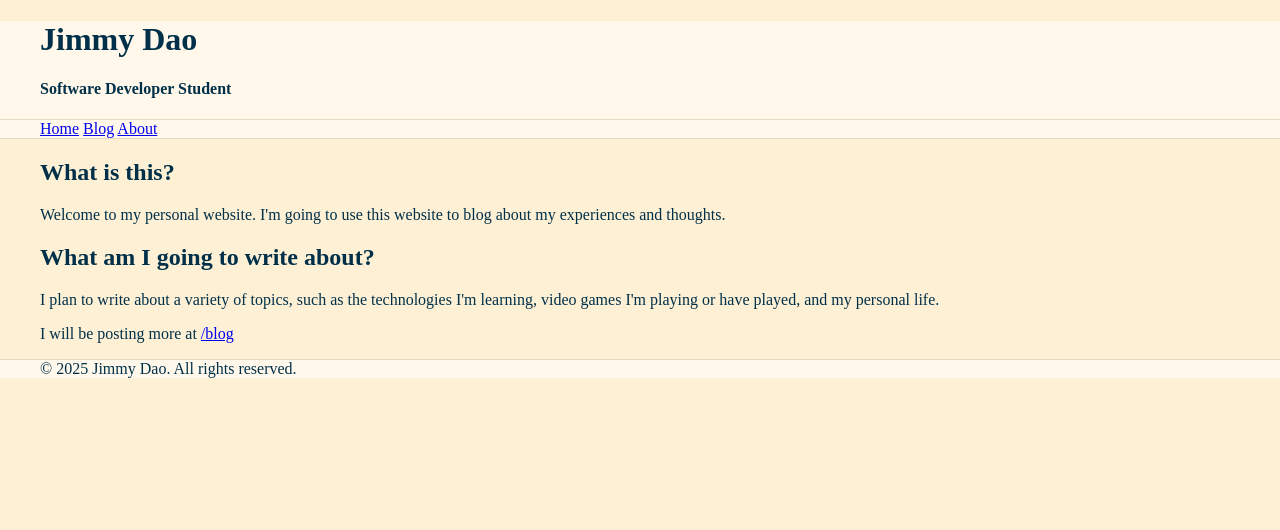
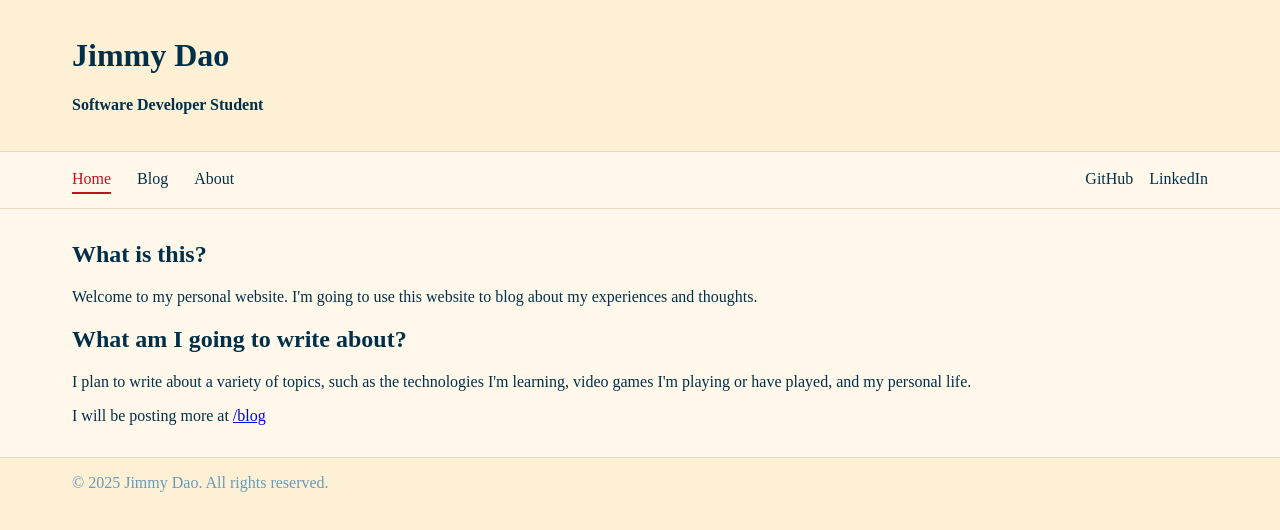
Before and after one commit to Daojim/personal-website, a React (Vite) app in the folder apps/client/: page / in a window 1280 px wide. Shown: the top 530 px of the page. Built offline with nearby package versions, Linux system fonts and the light colour scheme.

Commit message:
Change CSS for site layout and navigation bar

```diff
--- a/apps/client/src/components/Nav.tsx
+++ b/apps/client/src/components/Nav.tsx
@@ -5,8 +5,18 @@ function Nav() {
     <>
       <nav>
         <div className="container">
-          <NavLink to="/">Home</NavLink> <NavLink to="/blog">Blog</NavLink>{" "}
-          <NavLink to="/about">About</NavLink>
+          <div className="internalNav">
+            <NavLink to="/">Home</NavLink> <NavLink to="/blog">Blog</NavLink>{" "}
+            <NavLink to="/about">About</NavLink>
+          </div>
+          <div className="externalNav">
+            <NavLink to="https://github.com/daojim" target="_blank">
+              GitHub
+            </NavLink>
+            <NavLink to="https://www.linkedin.com/in/daojim/" target="_blank">
+              LinkedIn
+            </NavLink>
+          </div>
         </div>
       </nav>
     </>
--- a/apps/client/src/styles/global.css
+++ b/apps/client/src/styles/global.css
@@ -33,22 +33,77 @@ body {
   padding-right: 16px;
   margin-left: auto;
   margin-right: auto;
+  box-sizing: border-box;
 }
 
-header,
+@media (min-width: 768px) {
+  .container {
+    padding-left: 24px;
+    padding-right: 24px;
+  }
+}
+
+@media (min-width: 1200px) {
+  .container {
+    padding-left: 32px;
+    padding-right: 32px;
+  }
+}
 nav,
-footer {
+#main {
   background: var(--surface);
 }
 
 header {
   border-bottom: 1px solid var(--border);
+  padding: 16px 0;
 }
 
 nav {
   border-bottom: 1px solid var(--border);
+  padding: 14px 0;
+}
+
+nav .container {
+  display: flex;
+  justify-content: space-between;
+  align-items: center;
+}
+
+nav .container .internalNav {
+  display: flex;
+  gap: 26px;
+}
+
+nav .container .externalNav {
+  display: flex;
+  gap: 16px;
+  justify-content: right;
+}
+
+nav a {
+  text-decoration: none;
+  color: var(--link);
+  padding: 4px 0;
+  border-bottom: 2px solid transparent; /* reserve space so layout doesn’t jump */
+}
+nav a:hover {
+  border-bottom-color: var(--link-underline);
+}
+
+/* Active page: red underline + color */
+nav a[aria-current="page"] {
+  color: var(--accent);
+  border-bottom-color: var(--accent);
+}
+
+#main {
+  padding-top: 12px;
+  padding-bottom: 16px;
 }
 
 footer {
   border-top: 1px solid var(--border);
+  padding: 16px 0;
+  color: var(--muted);
 }
```
